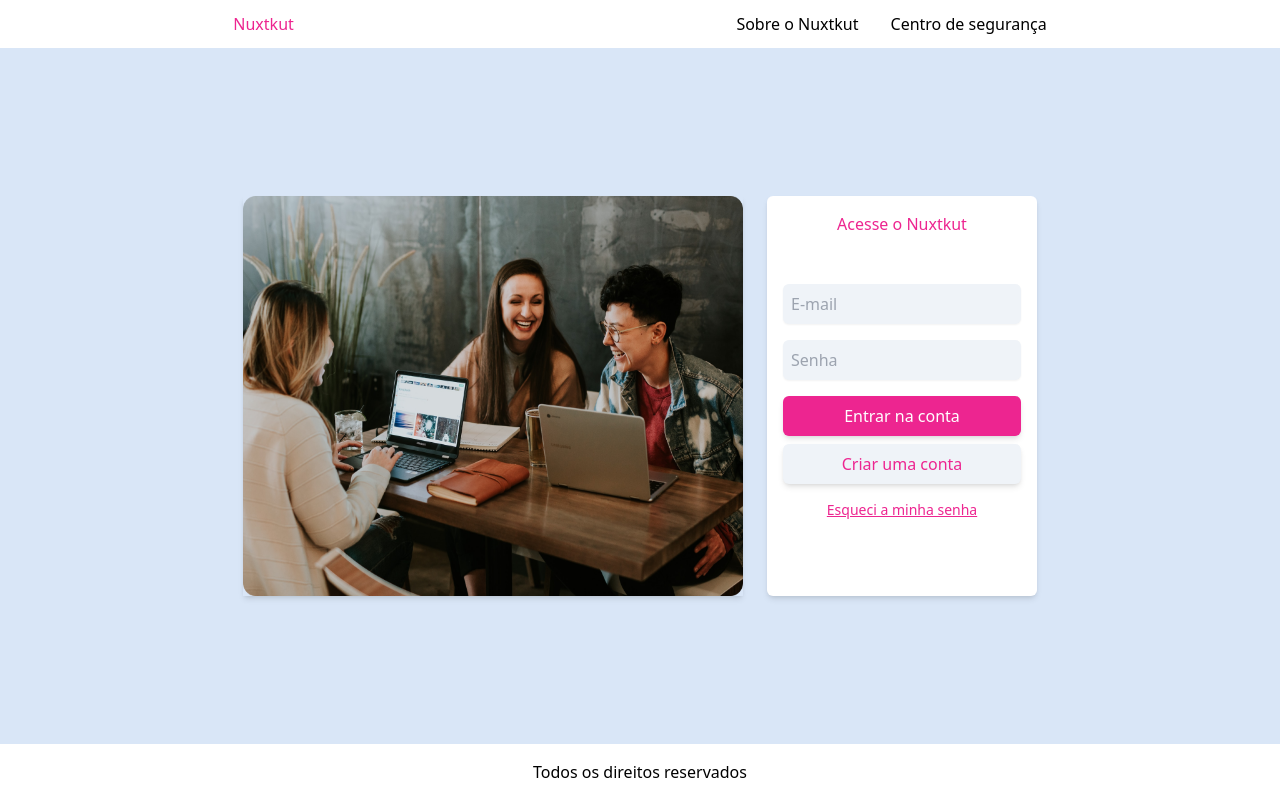
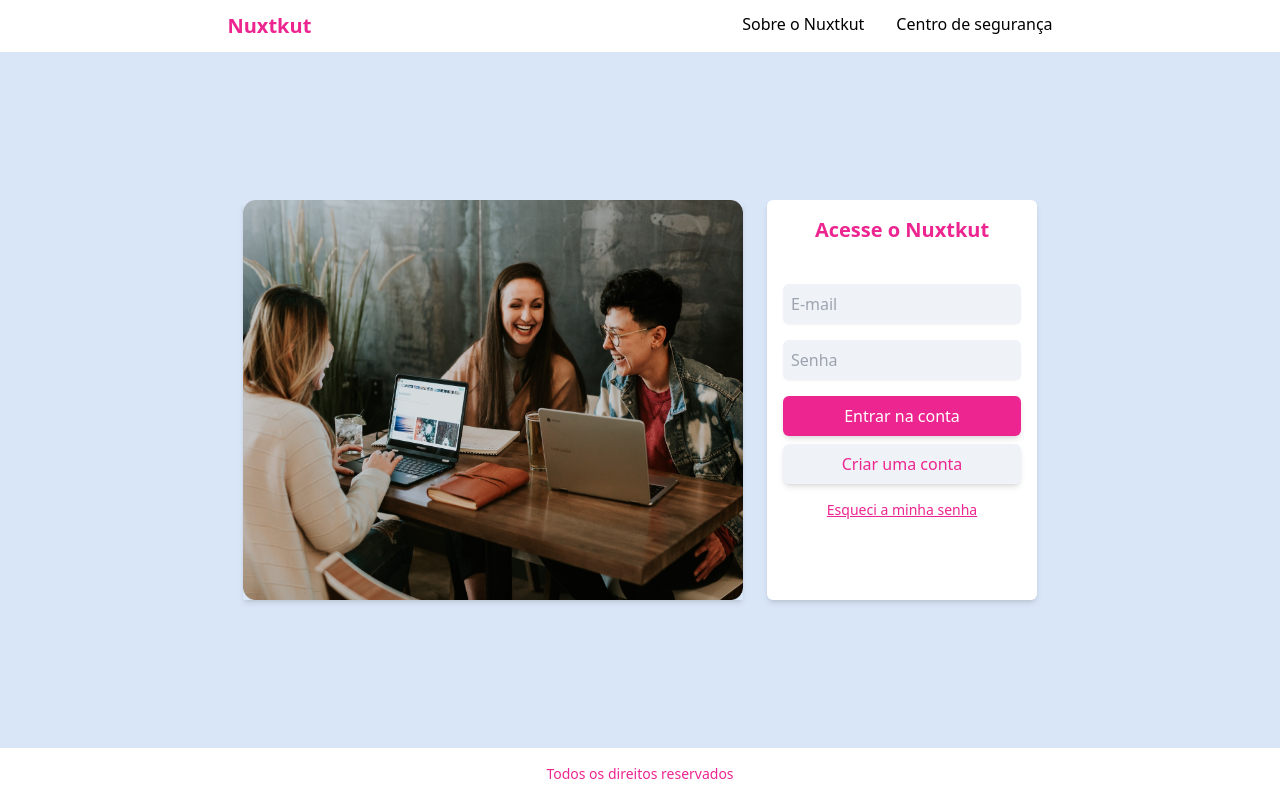
Before and after one commit to soares-grs/nuxtkut, a Nuxt app: page /login in a window 1280 px wide. Built offline with nearby package versions, Linux system fonts and the light colour scheme.

Commit message:
style: fix font sizes

```diff
--- a/components/LoginForm/index.vue
+++ b/components/LoginForm/index.vue
@@ -4,7 +4,7 @@
 
 <template>
     <div class="flex flex-col gap-4 p-4 w-[270px] rounded-md shadow-md bg-white items-center">
-        <h1 class="text-[#ED2590] mb-8">Acesse o Nuxtkut</h1>
+        <h1 class="text-[#ED2590] mb-6 font-semibold text-xl">Acesse o Nuxtkut</h1>
         <LoginFormInput
             placeholder="E-mail"
         />
--- a/layouts/login.vue
+++ b/layouts/login.vue
@@ -1,7 +1,7 @@
 <template>
     <div class="grid grid-rows-[auto,1fr,auto] min-h-screen">
       <header class="flex justify-around m-2 p-1 bg-white">
-        <h1 class="text-[#ED2590]">Nuxtkut</h1>
+        <h1 class="text-xl font-bold text-[#ED2590]">Nuxtkut</h1>
         <div class="flex gap-8">
           <p>Sobre o Nuxtkut</p>
           <p>Centro de segurança</p>
@@ -10,7 +10,7 @@
       <main class="bg-[#D9E6F7] overflow-auto p-4">
         <slot />
       </main>
-      <footer class="bg-white p-4 text-center">
+      <footer class="bg-white p-4 text-center text-[#ED2590] text-sm">
         Todos os direitos reservados
       </footer>
     </div>
```
